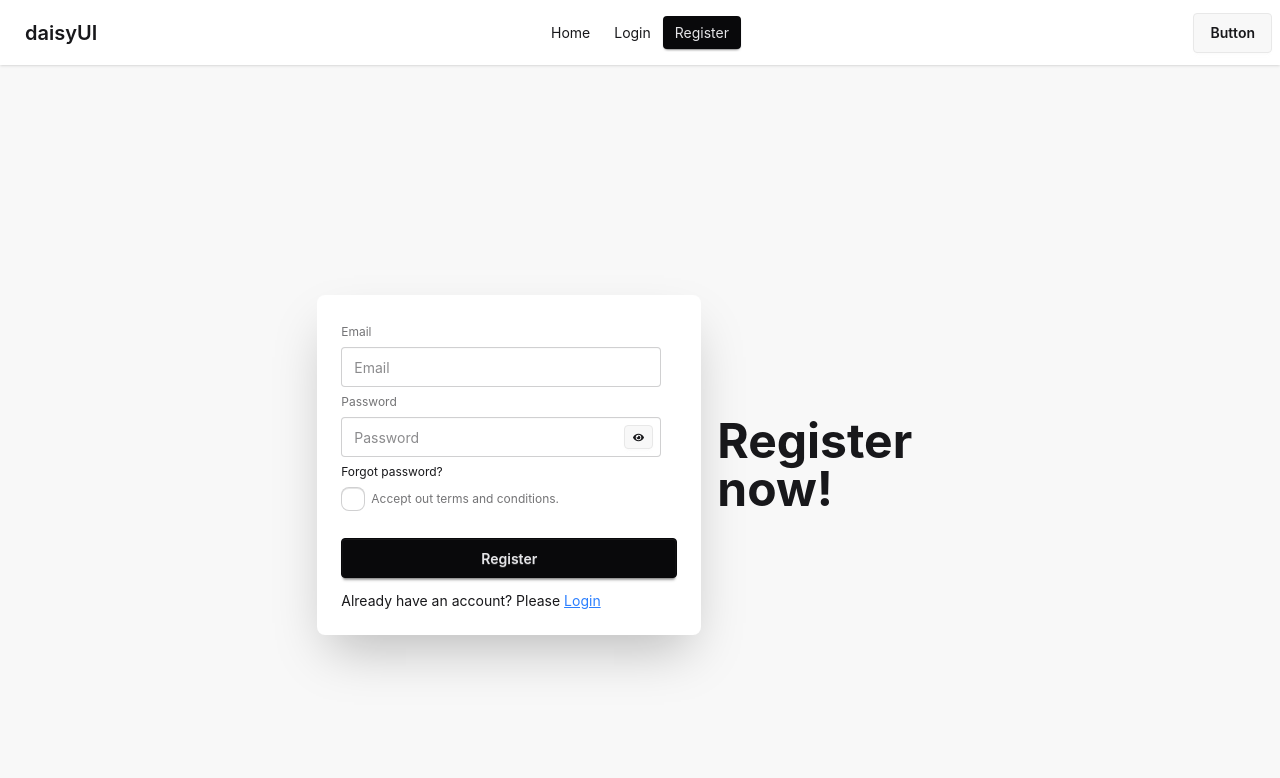
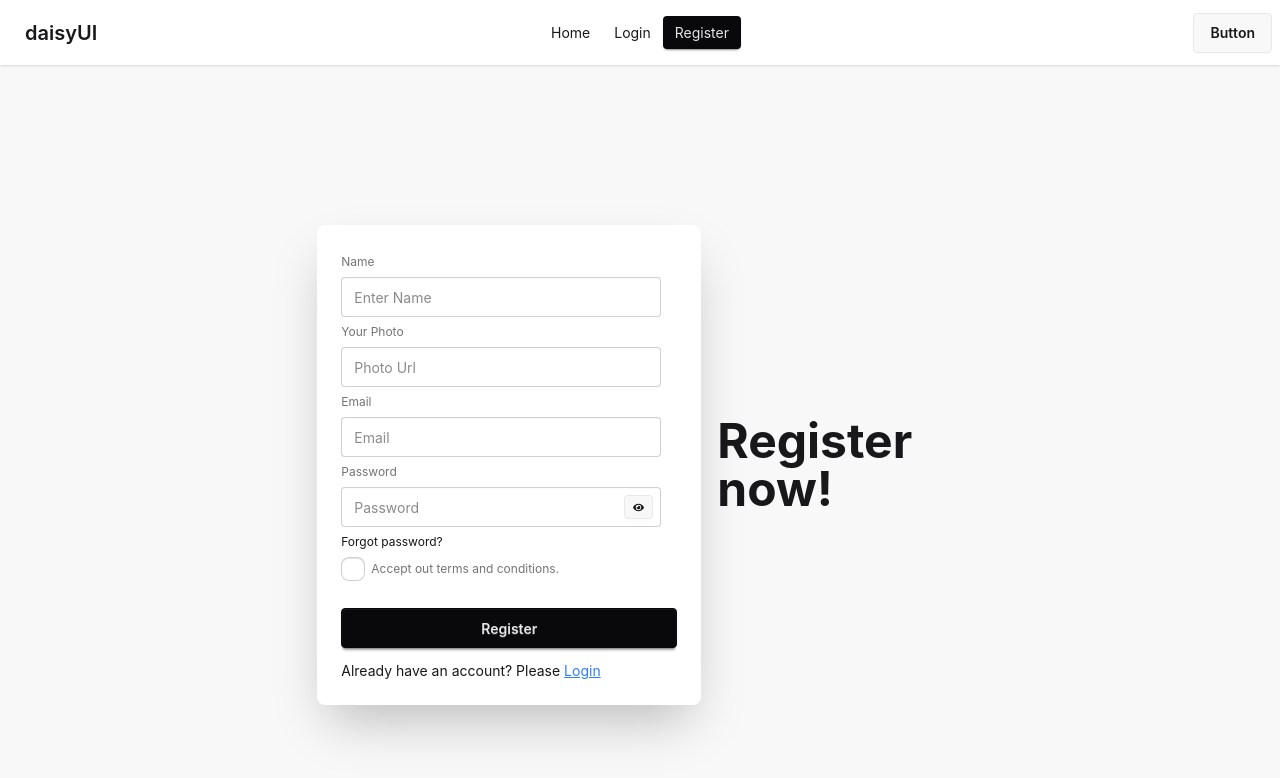
Before and after one commit to asm-saim/v11-email-password-auth, a React (Vite) app: page /register in a window 1280 px wide. Shown: the top 778 px of the page. Built offline with nearby package versions, Linux system fonts and the light colour scheme.

Commit message:
update userName, photo url

```diff
--- a/src/components/Register/Register.jsx
+++ b/src/components/Register/Register.jsx
@@ -1,6 +1,7 @@
 import {
   createUserWithEmailAndPassword,
   sendEmailVerification,
+  updateProfile,
 } from "firebase/auth";
 import React from "react";
 import { auth } from "../../Firebase/firebase.init";
@@ -20,7 +21,9 @@ const Register = () => {
     const email = event.target.email.value;
     const password = event.target.password.value;
     const terms = event.target.terms.checked;
-    console.log("Submission completed", email, password, terms);
+    const name = event.target.name.value;
+    const photo = event.target.photo.value;
+    console.log("Submission completed", email, password, terms, name, photo);
 
     //reset state:
     setError("");
@@ -61,6 +64,15 @@ const Register = () => {
         setSuccess(true);
         event.target.reset();
 
+        //update profile:
+        const profile = {
+          displayName: name,
+          photoURL: photo,
+        };
+        updateProfile(result.user, profile)
+          .then(() => {})
+          .catch();
+
         //email verification:
         sendEmailVerification(result.user).then(() => {
           alert("Please check your email and verify email address");
@@ -88,6 +100,23 @@ const Register = () => {
           <div className="card-body">
             <form onSubmit={handleRegister}>
               <fieldset className="fieldset">
+                {/* name */}
+                <label className="label">Name</label>
+                <input
+                  type="text"
+                  className="input"
+                  placeholder="Enter Name"
+                  name="name"
+                />
+                {/* photo url */}
+                <label className="label">Your Photo</label>
+                <input
+                  type="text"
+                  className="input"
+                  placeholder="Photo Url"
+                  name="photo"
+                />
+                {/* email */}
                 <label className="label">Email</label>
                 <input
                   type="email"
```
